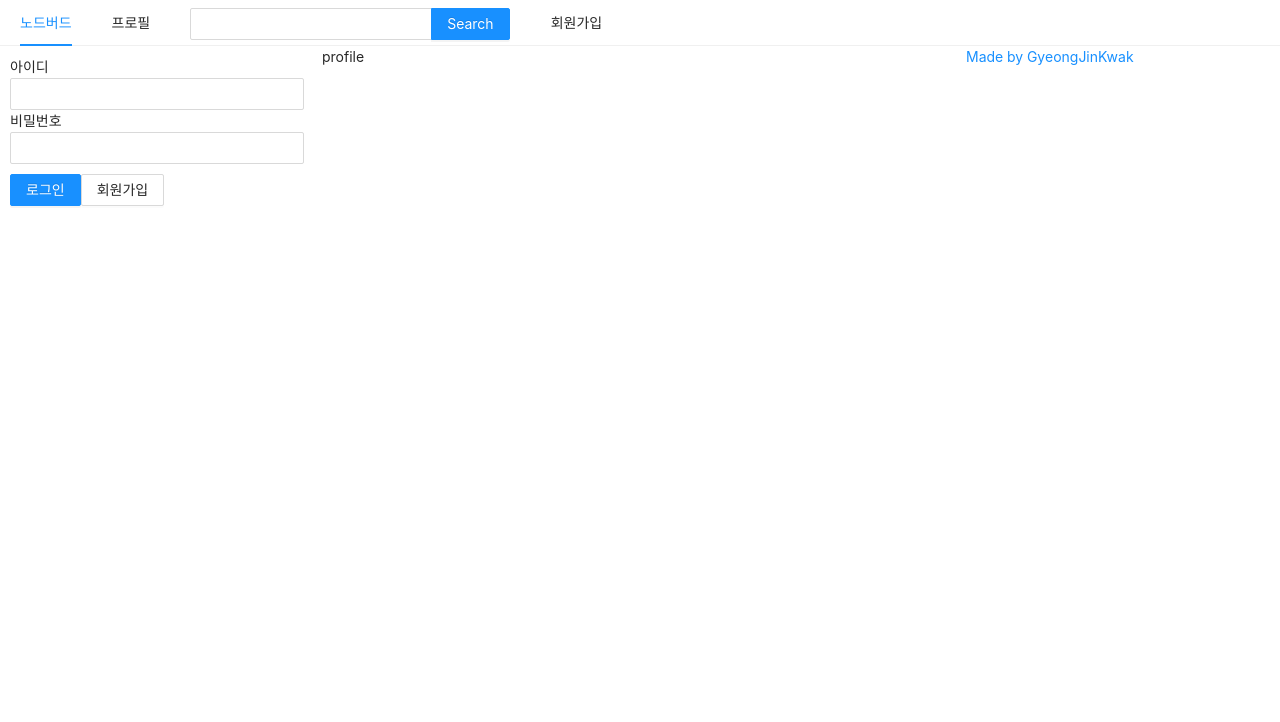
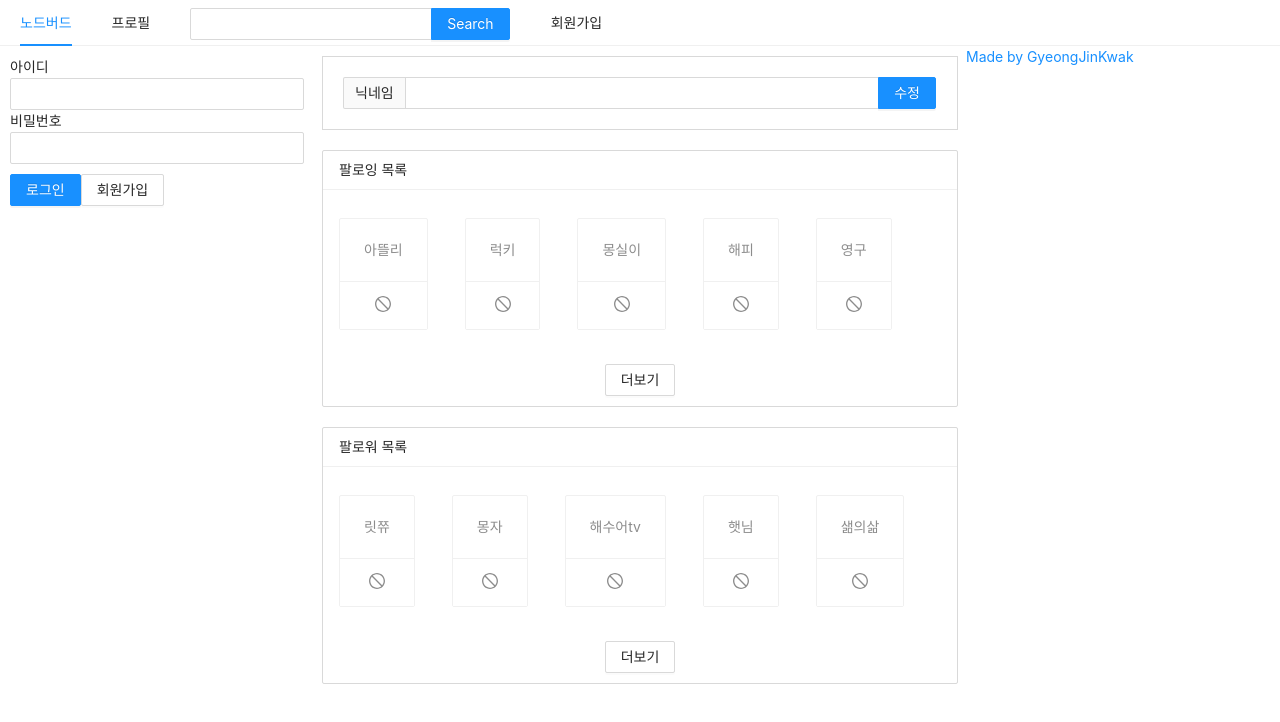
Before and after one commit to gyeong-jin-kwak/react-node-sns, a Next.js app in the folder front/: page /profile in a window 1280 px wide. Shown: the top 722 px of the page. Built offline with nearby package versions, Linux system fonts and the light colour scheme.

Commit message:
[feat] add propfile page

```diff
--- /dev/null
+++ b/front/components/FollowerList.js
@@ -0,0 +1,35 @@
+import PropTypes from 'prop-types';
+import { List, Button, Card } from 'antd';
+import { StopOutlined } from '@ant-design/icons';
+
+const FollowerList = ({ header, data }) => {
+    return (
+        <List
+            style={{ marginBottom: 20 }}
+            grid={{ gutter: 5, xs: 2, md: 3 }}
+            size="small"
+            header={<div>{ header }</div>}
+            loadMore={
+                <div style={{ textAlign: 'center', margin: '10px 0' }}>
+                    <Button>더보기</Button>
+                </div>
+            }
+            bordered
+            dataSource={ data }
+            renderItem={(item) => (
+                <List.Item style={{ marginTop: 20 }}>
+                    <Card actions={[ <StopOutlined key="stop" /> ]}>
+                        <Card.Meta  description={item.name} />
+                    </Card>
+                </List.Item>
+            )}
+        />
+    )
+}
+
+FollowerList.propTypes = {
+    header: PropTypes.string.isRequired,
+    data: PropTypes.array.isRequired
+}
+
+export default FollowerList;
--- /dev/null
+++ b/front/components/FollowingList.js
@@ -0,0 +1,35 @@
+import PropTypes from 'prop-types';
+import { List, Button, Card } from 'antd';
+import { StopOutlined } from '@ant-design/icons';
+
+const FollowingList = ({ header, data }) => {
+    return (
+        <List
+            style={{ marginBottom: 20 }}
+            grid={{ gutter: 5, xs: 2, md: 3 }}
+            size="small"
+            header={<div>{ header }</div>}
+            loadMore={
+                <div style={{ textAlign: 'center', margin: '10px 0' }}>
+                    <Button>더보기</Button>
+                </div>
+            }
+            bordered
+            dataSource={ data }
+            renderItem={(item) => (
+                <List.Item style={{ marginTop: 20 }}>
+                    <Card actions={[<StopOutlined key="stop" /> ]}>
+                        <Card.Meta description={item.name} />
+                    </Card>
+                </List.Item>
+            )}
+        />
+    )
+}
+
+FollowingList.propTypes = {
+    header: PropTypes.string.isRequired,
+    data: PropTypes.array.isRequired
+}
+
+export default FollowingList;
--- /dev/null
+++ b/front/components/NicknameEditForm.js
@@ -0,0 +1,18 @@
+import React, { useMemo } from 'react';
+import { Form, Input } from 'antd';
+
+const NicknameEditForm = () => {
+    const style = useMemo(()=>({
+        margin: '10px 0 20px',
+        border: '1px solid #d9d9d9',
+        padding: '20px'
+    }), [])
+
+    return (
+        <Form style={ style }>
+            <Input.Search addonBefore="닉네임" enterButton="수정" />
+        </Form>
+    )
+}
+
+export default NicknameEditForm;
--- a/front/pages/profile.js
+++ b/front/pages/profile.js
@@ -1,14 +1,23 @@
 import AppLayout from '../components/AppLayout';
 import Head from 'next/head';
 
+import NicknameEditForm from '../components/NicknameEditForm';
+import FollowingList from '../components/FollowingList';
+import FollowerList from '../components/FollowerList';
+
 const Profile = () => {
+  const followingList = [{name: '아뜰리'}, {name: '럭키'}, {name: '몽실이'}, {name: '해피'},  {name: '영구'}];
+  const followerList = [{name: '릿쮸'}, {name: '몽자'}, {name: '해수어tv'}, {name: '햇님'}, {name: '샒의삶'}]
+
   return (
     <>
       <Head>
         <title>프로필 | NodeBird</title>
       </Head>
       <AppLayout>
-        <div>profile</div>
+        <NicknameEditForm />
+        <FollowingList header="팔로잉 목록" data = { followingList } />
+        <FollowerList header="팔로워 목록" data = { followerList } />
       </AppLayout>
     </>
   )
```
